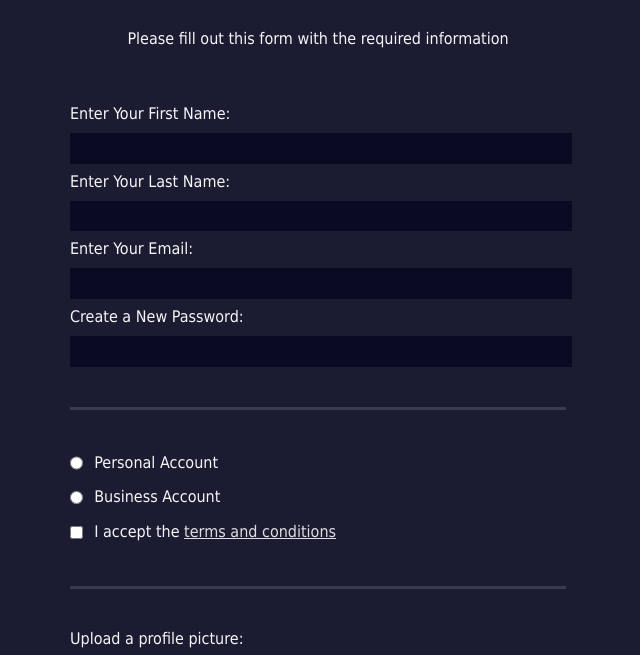
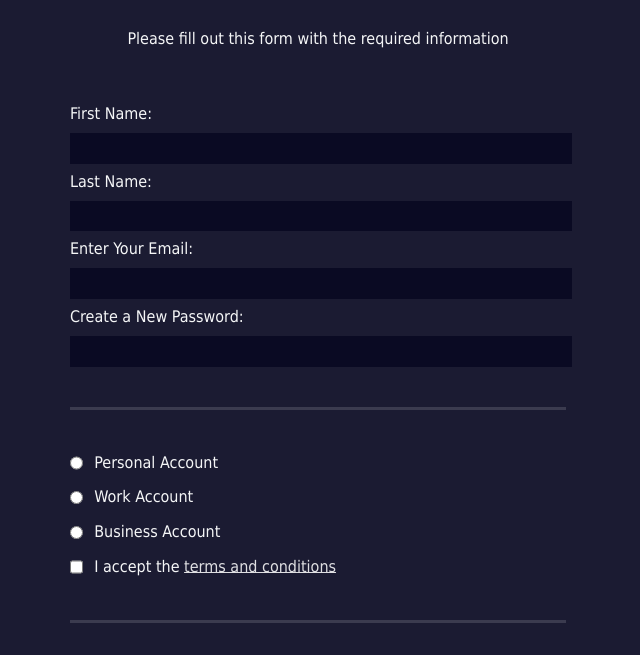
Before and after one commit to vishnubhargavi/SampleSite, a plain HTML site: page Index.html in a window 1280 px wide. Shown: the part 73-728 px from the top of the page, without its empty margins (322-962 px from the left). Drawn offline with Linux system fonts and the light colour scheme.

Commit message:
Modified lastname

```diff
--- a/Index.html
+++ b/Index.html
@@ -9,13 +9,14 @@
     <p>Please fill out this form with the required information</p>
     <form action='https://register-demo.freecodecamp.org'>
       <fieldset>
-        <label>Enter Your First Name: <input type="text" name="first-name" required /></label>
-        <label>Enter Your Last Name: <input type="text" name="last-name" required /></label>
+        <label>First Name: <input type="text" name="first-name" required /></label>
+        <label>Last Name: <input type="text" name="last-name" required /></label>
         <label>Enter Your Email: <input type="email" name="email" required /></label>
         <label>Create a New Password: <input type="password" name="password" pattern="[a-z0-5]{8,}" required /></label>
       </fieldset>
       <fieldset>
         <label><input type="radio" name="account-type" class="inline" /> Personal Account</label>
+        <label><input type="radio" name="account-type" class="inline" /> Work Account</label>
         <label><input type="radio" name="account-type" class="inline" /> Business Account</label>
         <label>
           <input type="checkbox" name="terms" class="inline" required /> I accept the <a href="https://www.freecodecamp.org/news/terms-of-service/">terms and conditions</a>
```
